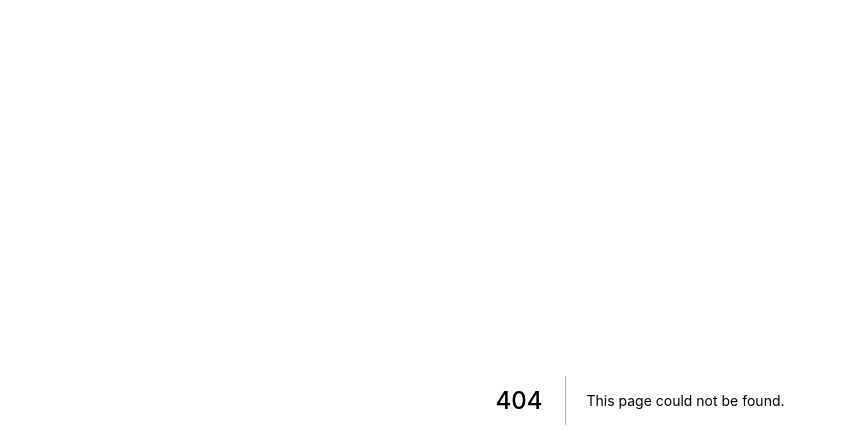
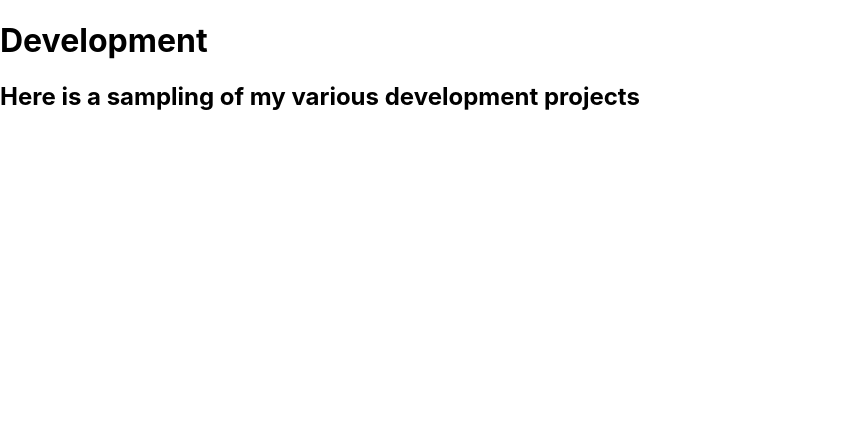
Before and after one commit to tmhntr/tmhntr-website, a Next.js app: page /dev in a window 1280 px wide. Before the commit this address had no page. Shown: the top 448 px of the page, without its empty margins (0-846 px from the left). Built offline with nearby package versions, Linux system fonts and the light colour scheme.

Commit message:
Add development page

```diff
--- /dev/null
+++ b/pages/dev.js
@@ -0,0 +1,12 @@
+import React from "react";
+
+function dev() {
+  return (
+    <div>
+      <h1>Development</h1>
+      <h2>Here is a sampling of my various development projects</h2>
+    </div>
+  );
+}
+
+export default dev;
```
